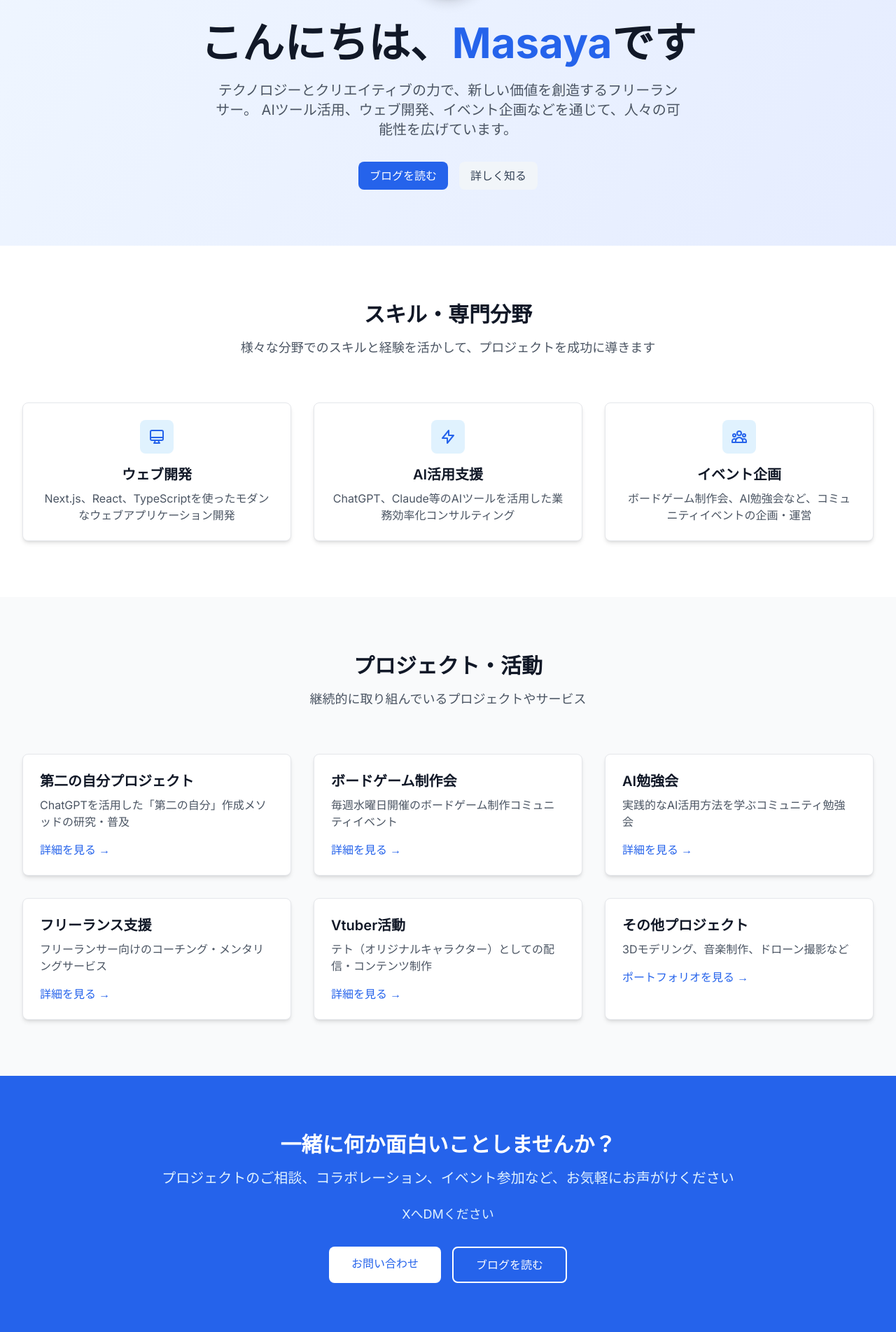
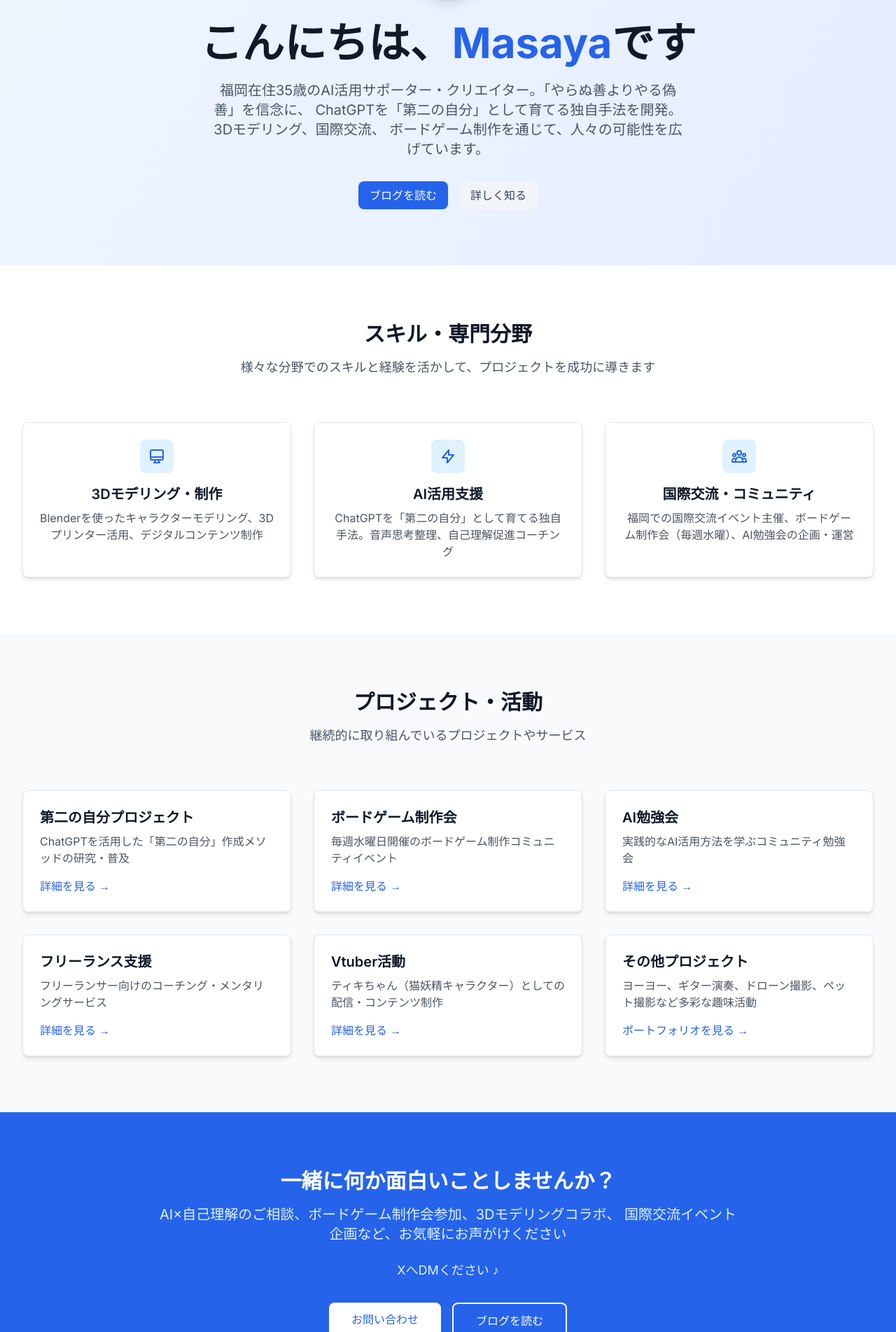
Before and after one commit to AI-am-I-AI-community/wed_bgnight, a Next.js app: page / in a window 1280 px wide. Shown: the part 274-2177 px from the top of the page at 70% size. Built offline with nearby package versions, Linux system fonts and the light colour scheme.

Commit message:
Personalize site with real Masaya info from CORE files

```diff
--- a/src/app/page.tsx
+++ b/src/app/page.tsx
@@ -19,8 +19,9 @@
             こんにちは、<span className="text-primary-600">Masaya</span>です
           </h1>
           <p className="text-xl text-gray-600 mb-8 max-w-2xl mx-auto">
-            テクノロジーとクリエイティブの力で、新しい価値を創造するフリーランサー。
-            AIツール活用、ウェブ開発、イベント企画などを通じて、人々の可能性を広げています。
+            福岡在住35歳のAI活用サポーター・クリエイター。「やらぬ善よりやる偽善」を信念に、
+            ChatGPTを「第二の自分」として育てる独自手法を開発。3Dモデリング、国際交流、
+            ボードゲーム制作を通じて、人々の可能性を広げています。
           </p>
           <div className="flex flex-col sm:flex-row gap-4 justify-center">
             <Link href="/blog" className="btn-primary">
@@ -52,9 +53,9 @@
                   <path strokeLinecap="round" strokeLinejoin="round" strokeWidth={2} d="M9.75 17L9 20l-1 1h8l-1-1-.75-3M3 13h18M5 17h14a2 2 0 002-2V5a2 2 0 00-2-2H5a2 2 0 00-2 2v10a2 2 0 002 2z" />
                 </svg>
               </div>
-              <h3 className="text-xl font-semibold text-gray-900 mb-2">ウェブ開発</h3>
+              <h3 className="text-xl font-semibold text-gray-900 mb-2">3Dモデリング・制作</h3>
               <p className="text-gray-600">
-                Next.js、React、TypeScriptを使ったモダンなウェブアプリケーション開発
+                Blenderを使ったキャラクターモデリング、3Dプリンター活用、デジタルコンテンツ制作
               </p>
             </div>
 
@@ -66,7 +67,7 @@
               </div>
               <h3 className="text-xl font-semibold text-gray-900 mb-2">AI活用支援</h3>
               <p className="text-gray-600">
-                ChatGPT、Claude等のAIツールを活用した業務効率化コンサルティング
+                ChatGPTを「第二の自分」として育てる独自手法。音声思考整理、自己理解促進コーチング
               </p>
             </div>
 
@@ -76,9 +77,9 @@
                   <path strokeLinecap="round" strokeLinejoin="round" strokeWidth={2} d="M17 20h5v-2a3 3 0 00-5.356-1.857M17 20H7m10 0v-2c0-.656-.126-1.283-.356-1.857M7 20H2v-2a3 3 0 015.356-1.857M7 20v-2c0-.656.126-1.283.356-1.857m0 0a5.002 5.002 0 019.288 0M15 7a3 3 0 11-6 0 3 3 0 016 0zm6 3a2 2 0 11-4 0 2 2 0 014 0zM7 10a2 2 0 11-4 0 2 2 0 014 0z" />
                 </svg>
               </div>
-              <h3 className="text-xl font-semibold text-gray-900 mb-2">イベント企画</h3>
+              <h3 className="text-xl font-semibold text-gray-900 mb-2">国際交流・コミュニティ</h3>
               <p className="text-gray-600">
-                ボードゲーム制作会、AI勉強会など、コミュニティイベントの企画・運営
+                福岡での国際交流イベント主催、ボードゲーム制作会（毎週水曜）、AI勉強会の企画・運営
               </p>
             </div>
           </div>
@@ -141,7 +142,7 @@
             <div className="card hover:shadow-lg transition-shadow">
               <h3 className="text-xl font-semibold text-gray-900 mb-2">Vtuber活動</h3>
               <p className="text-gray-600 mb-4">
-                テト（オリジナルキャラクター）としての配信・コンテンツ制作
+                ティキちゃん（猫妖精キャラクター）としての配信・コンテンツ制作
               </p>
               <Link href="/vtuber" className="text-primary-600 hover:text-primary-700 font-medium">
                 詳細を見る →
@@ -151,7 +152,7 @@
             <div className="card hover:shadow-lg transition-shadow">
               <h3 className="text-xl font-semibold text-gray-900 mb-2">その他プロジェクト</h3>
               <p className="text-gray-600 mb-4">
-                3Dモデリング、音楽制作、ドローン撮影など
+                ヨーヨー、ギター演奏、ドローン撮影、ペット撮影など多彩な趣味活動
               </p>
               <Link href="/portfolio" className="text-primary-600 hover:text-primary-700 font-medium">
                 ポートフォリオを見る →
@@ -168,10 +169,11 @@
             一緒に何か面白いことしませんか？
           </h2>
           <p className="text-xl text-primary-100 mb-6">
-            プロジェクトのご相談、コラボレーション、イベント参加など、お気軽にお声がけください
+            AI×自己理解のご相談、ボードゲーム制作会参加、3Dモデリングコラボ、
+            国際交流イベント企画など、お気軽にお声がけください
           </p>
           <p className="text-lg text-primary-100 mb-8">
-            XへDMください
+            XへDMください ♪
           </p>
           <div className="flex flex-col sm:flex-row gap-4 justify-center">
             <a href="https://x.com/MasayaToAi" target="_blank" rel="noopener noreferrer" className="bg-white text-primary-600 hover:bg-gray-100 font-medium py-3 px-8 rounded-lg transition-colors">
```
